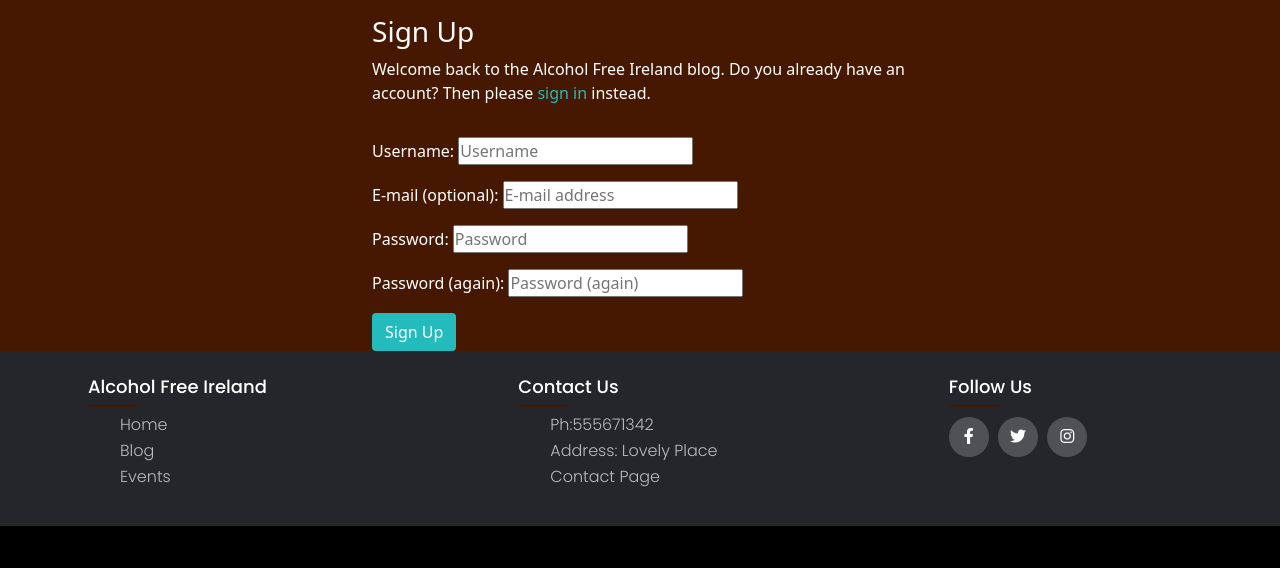
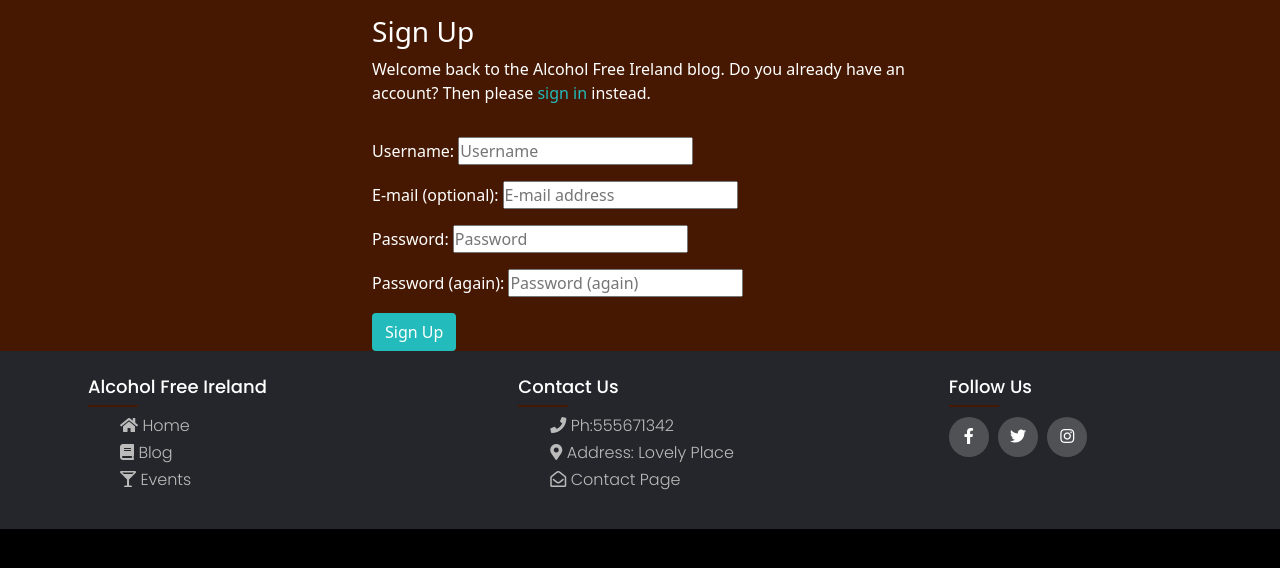
Before and after one commit to Roibeard-Ruadhan/alcohol-free-ireland, a Django app: page /accounts/signup/ in a window 1280 px wide. Shown: the part 75-643 px from the top of the page. Run offline with Django 3.2, Linux system fonts and the light colour scheme.

Commit message:
Add icons to the footer using font-awesome

```diff
--- a/templates/base.html
+++ b/templates/base.html
@@ -90,9 +90,9 @@
                 <div class="footer-col">
                     <h4>Alcohol Free Ireland</h4>
                     <ul>
-                        <li><a href="{% url 'home' %}">Home</a></li>
-                        <li><a href="{% url 'blog' %}">Blog</a></li>
-                        <li><a href="#">Events</a></li>
+                        <li><a href="{% url 'home' %}"><i class="fas fa-home"></i>  Home</a></li>
+                        <li><a href="{% url 'blog' %}"><i class="fas fa-book"></i> Blog</a></li>
+                        <li><a href="{% url 'events' %}"><i class="fas fa-glass-martini-alt"></i> Events</a></li>
                 <!--    <li><a href="#">Login</a></li> -->
                     </ul>
 
@@ -100,9 +100,9 @@
                 <div class="footer-col">
                     <h4>Contact Us</h4>
                     <ul>
-                        <li><a href="#">Ph:555671342</a></li>
-                        <li><a href="#">Address: Lovely place</a></li>
-                        <li><a href="#">Contact Page</a></li>
+                        <li><a href="#"><i class="fas fa-phone"></i> Ph:555671342</a></li>
+                        <li><a href="#"><i class="fas fa-map-marker-alt"></i> Address: Lovely place</a></li>
+                        <li><a href="#"><i class="far fa-envelope-open"></i> Contact Page</a></li>
                     </ul>
                 </div>
                 <div class="footer-col">
```
